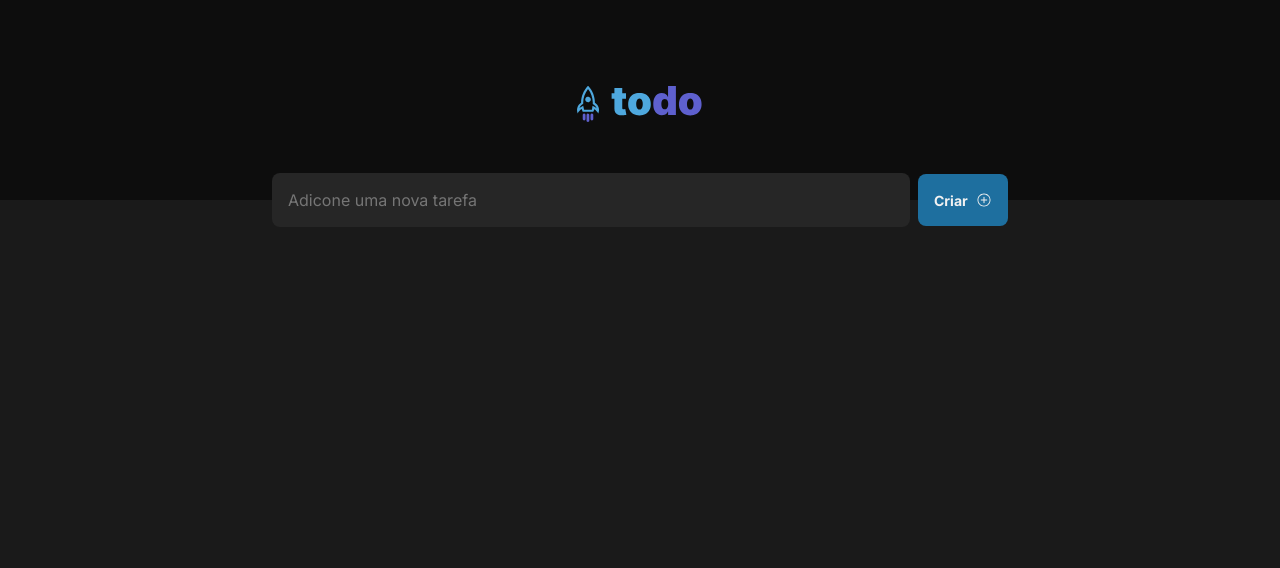
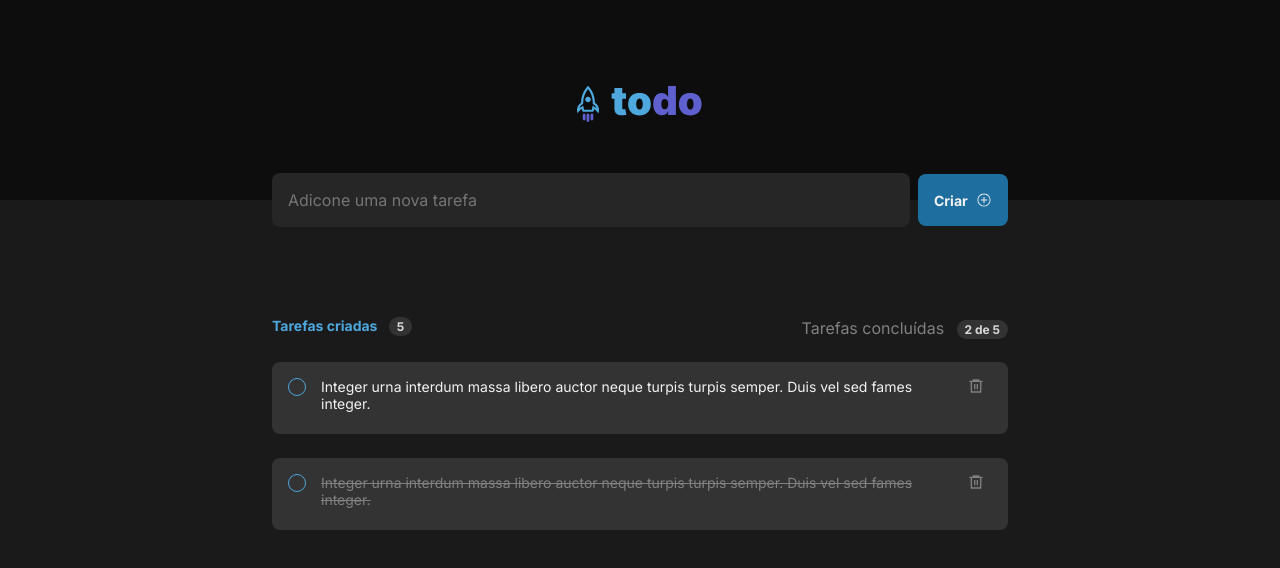
Before and after one commit to jrsoares/todoList, a React (Vite) app: page / in a window 1280 px wide. Shown: the top 568 px of the page. Built offline with nearby package versions, Linux system fonts and the light colour scheme.

Commit message:
Styling NewTasks and Tasks Components

```diff
--- a/src/App.tsx
+++ b/src/App.tsx
@@ -1,8 +1,13 @@
-import { Header } from './components/Header'
-import './global.css'
+import { Header } from './components/Header';
+import { Tasks } from './components/Tasks';
+import './global.css';
+
 function App() {
   return (
-    <Header />
-  )
+    <>
+      <Header />
+      <Tasks />
+    </>
+  );
 }
-export default App
+export default App;
--- a/src/components/NewTask.module.css
+++ b/src/components/NewTask.module.css
@@ -22,6 +22,11 @@ form {
   color: var(--gray-300);
   border-radius: 0.5rem;
 }
+
+.wrapper input:focus {
+  color: var(--gray-100);
+}
+
 .wrapper button {
   width: 5.625rem;
   height: 3.25rem;
@@ -31,8 +36,12 @@ form {
   color: var(--gray-100);
   font-weight: 700;
   font-size: 0.875rem;
-
   display: flex;
   align-items: center;
   justify-content: space-between;
+  cursor: pointer;
 }
+
+.wrapper button:hover {
+  background-color: var(--blue);
+}
--- /dev/null
+++ b/src/components/Tasks.module.css
@@ -0,0 +1,116 @@
+.wrapper {
+  width: 46rem;
+  margin: 0 auto;
+  margin-top: 4rem;
+}
+
+.info {
+  display: flex;
+  justify-content: space-between;
+}
+
+.info .taskCount {
+  font-size: 0.875rem;
+  font-weight: 700;
+  line-height: 1.06rem;
+  color: var(--blue);
+}
+
+.info .taskCountDone {
+  font-size: 0.875rem;
+  font-weight: 700;
+  line-height: 1.06rem;
+  color: var(--purple);
+}
+
+.info small {
+  font-size: 12px;
+  font-weight: 700;
+  margin-left: 0.5rem;
+  color: var(--gray-200);
+  background-color: var(--gray-400);
+  border-radius: 999px;
+  padding: 0.125rem 0.5rem;
+  width: 1.5rem;
+  height: 1.187rem;
+}
+
+.listTasks {
+  margin-top: 1.5rem;
+}
+
+.tasks {
+  height: 4.5rem;
+  display: flex;
+  align-items: flex-start;
+  justify-content: space-between;
+  padding: 1rem;
+  background-color: var(--gray-400);
+  border-radius: 0.5rem;
+}
+
+.tasks + .tasks {
+  margin-top: 0.75rem;
+}
+
+.taskCheck {
+  appearance: none;
+  position: relative;
+  width: 18px;
+  height: 18px;
+  border: 1px solid var(--blue);
+  border-radius: 50%;
+}
+.taskCheck:hover {
+  background: var(--blue--dark);
+  opacity: 0.2;
+}
+
+.taskCheck:checked {
+  background-color: var(--purple-dark);
+  border-color: transparent;
+}
+
+.taskCheck:checked:hover {
+  opacity: 0.9;
+}
+.taskCheck:checked::after {
+  content: '';
+  position: absolute;
+  width: 3px;
+  height: 7px;
+  border: solid var(--gray-100);
+  border-width: 0 1px 1px 0;
+  transform: rotate(45deg);
+  left: 6px;
+  top: 3px;
+}
+
+.taskDescription {
+  width: 39.5rem;
+  color: var(--gray-100);
+  font-weight: 400;
+  font-size: 0.875rem;
+}
+
+p.taskDescriptionDone {
+  text-decoration: line-through;
+  color: var(--gray-300);
+  font-weight: 400;
+  font-size: 0.875rem;
+  width: 39.5rem;
+}
+
+.taskDelete {
+  width: 1.5rem;
+  height: 1.5rem;
+}
+
+.taskDelete svg {
+  color: var(--gray-300);
+  font-size: 1rem;
+}
+
+.taskDelete svg:hover {
+  color: var(--danger);
+}
--- /dev/null
+++ b/src/components/Tasks.tsx
@@ -0,0 +1,41 @@
+import styles from './Tasks.module.css';
+import { RiDeleteBin6Line } from 'react-icons/ri';
+
+export function Tasks() {
+  return (
+    <div className={styles.wrapper}>
+      <div className={styles.info}>
+        <p className={styles.taskCount}>
+          Tarefas criadas <small>5</small>
+        </p>
+        <p className={styles.taskDone}>
+          Tarefas concluídas <small>2 de 5</small>
+        </p>
+      </div>
+      <div className={styles.listTasks}>
+        <div className={styles.tasks}>
+          <input className={styles.taskCheck} type="checkbox" name="" id="" />
+          <p className={styles.taskDescription}>
+            Integer urna interdum massa libero auctor neque turpis turpis
+            semper. Duis vel sed fames integer.
+          </p>
+          <a className={styles.taskDelete} href="#">
+            <RiDeleteBin6Line />
+          </a>
+        </div>
+      </div>
+      <div className={styles.listTasks}>
+        <div className={styles.tasks}>
+          <input className={styles.taskCheck} type="checkbox" name="" id="" />
+          <p className={styles.taskDescriptionDone}>
+            Integer urna interdum massa libero auctor neque turpis turpis
+            semper. Duis vel sed fames integer.
+          </p>
+          <a className={styles.taskDelete} href="#">
+            <RiDeleteBin6Line />
+          </a>
+        </div>
+      </div>
+    </div>
+  );
+}
--- a/src/global.css
+++ b/src/global.css
@@ -34,7 +34,12 @@ button {
   font-size: 1rem;
   border: none;
 }
+
 :focus {
   outline: transparent;
-  box-shadow: 0 0 0 2px var(--purple);
+  box-shadow: 0 0 0 2px var(--purple-dark);
 }
+
+a {
+  text-decoration: none;
+}
```
Also changed, not shown: src/components/Header.tsx (+7 -7 lines), src/main.tsx (+4 -4 lines), 1 other file (tests, documents, lock files or other folders).
